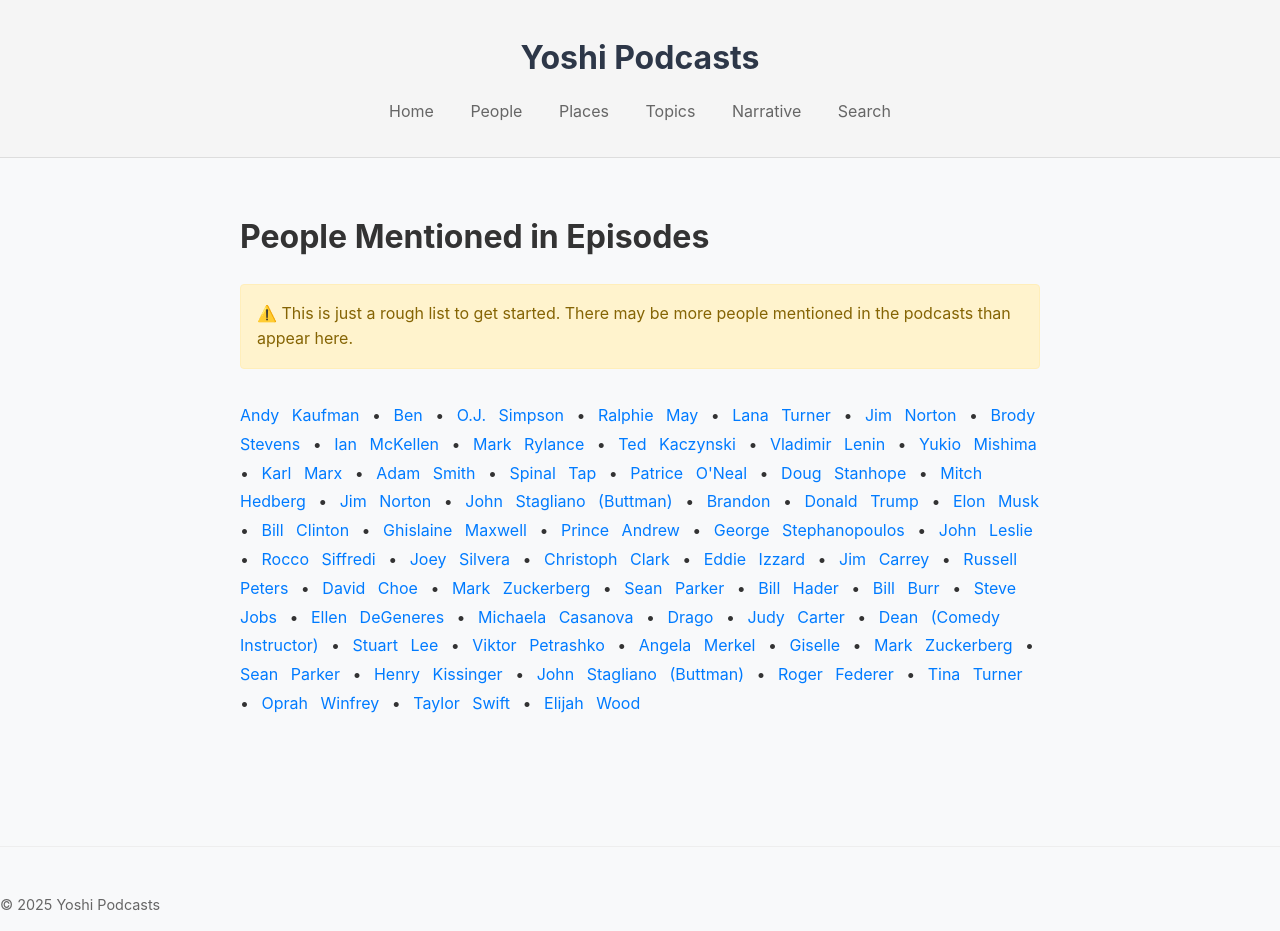
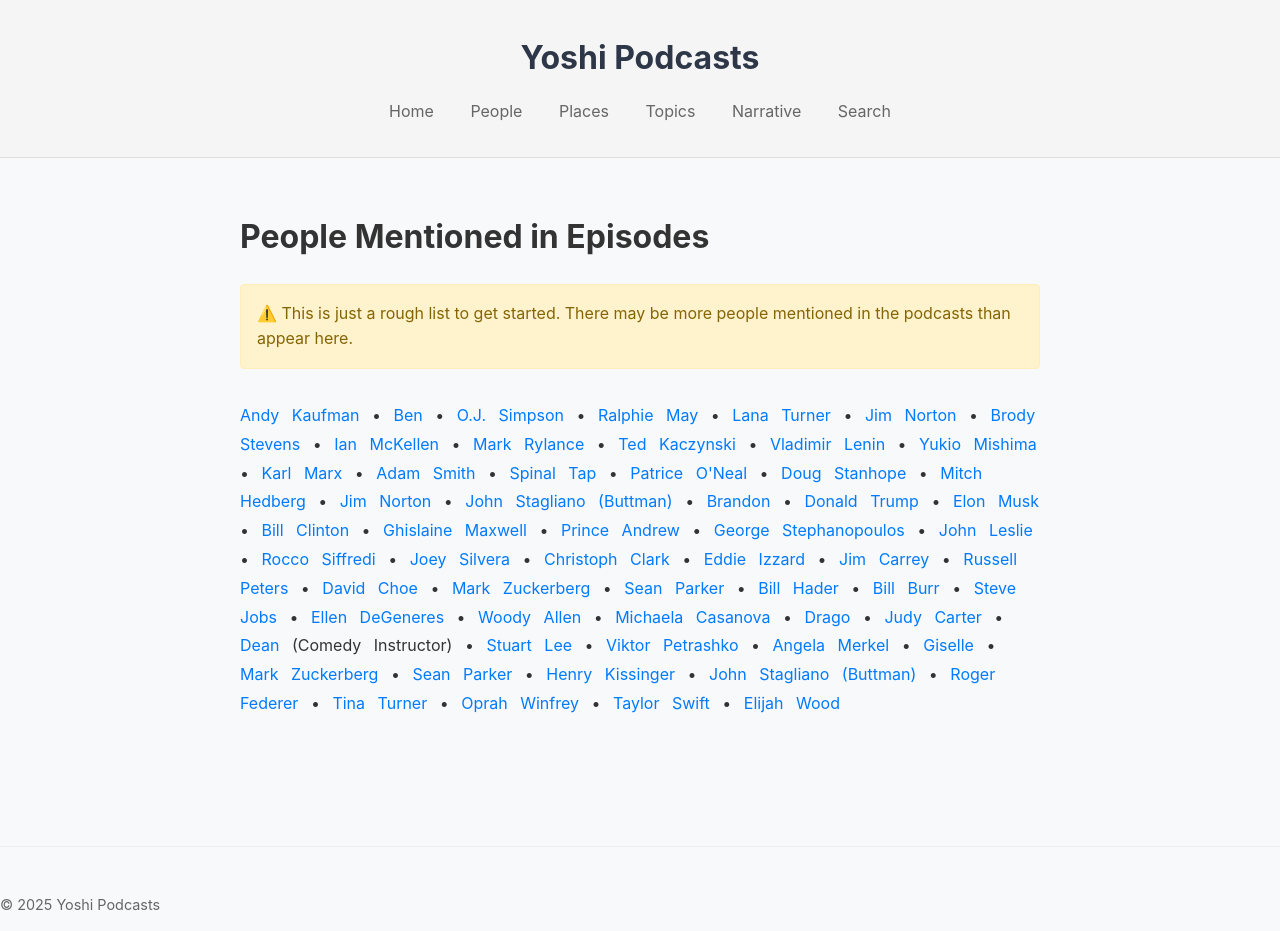
Before and after one commit to harryf/yoshi-podcasts, a Jekyll site: the page built from people.html, in a window 1280 px wide. Built offline with Jekyll 4.4.1, drawn with Linux system fonts in a browser that asks for light colours; comment, search, counter and statistics services are not loaded.

Commit message:
Further tuning

```diff
--- a/people.html
+++ b/people.html
@@ -50,11 +50,12 @@ title: People Mentioned
 <a href="{{ site.baseurl }}/search?q=Bill%20Hader">Bill Hader</a> •
 <a href="{{ site.baseurl }}/search?q=Bill%20Burr">Bill Burr</a> •
 <a href="{{ site.baseurl }}/search?q=Steve%20Jobs">Steve Jobs</a> •
-<a href="{{ site.baseurl }}/search?q=Ellen%20DeGeneres">Ellen DeGeneres</a> •
+<a href="{{ site.baseurl }}/search?q=Ellen">Ellen DeGeneres</a> •
+<a href="{{ site.baseurl }}/search?q=Woody%20Allen">Woody Allen</a> •
 <a href="{{ site.baseurl }}/search?q=Michaela%20Casanova">Michaela Casanova</a> •
 <a href="{{ site.baseurl }}/search?q=Drago">Drago</a> •
 <a href="{{ site.baseurl }}/search?q=Judy%20Carter">Judy Carter</a> •
-<a href="{{ site.baseurl }}/search?q=Dean%20Comedy%20Instructor">Dean (Comedy Instructor)</a> •
+<a href="{{ site.baseurl }}/search?q=Dean">Dean</a> (Comedy Instructor) •
 <a href="{{ site.baseurl }}/search?q=Stuart%20Lee">Stuart Lee</a> •
 <a href="{{ site.baseurl }}/search?q=Viktor%20Petrashko">Viktor Petrashko</a> •
 <a href="{{ site.baseurl }}/search?q=Angela%20Merkel">Angela Merkel</a> •
```
